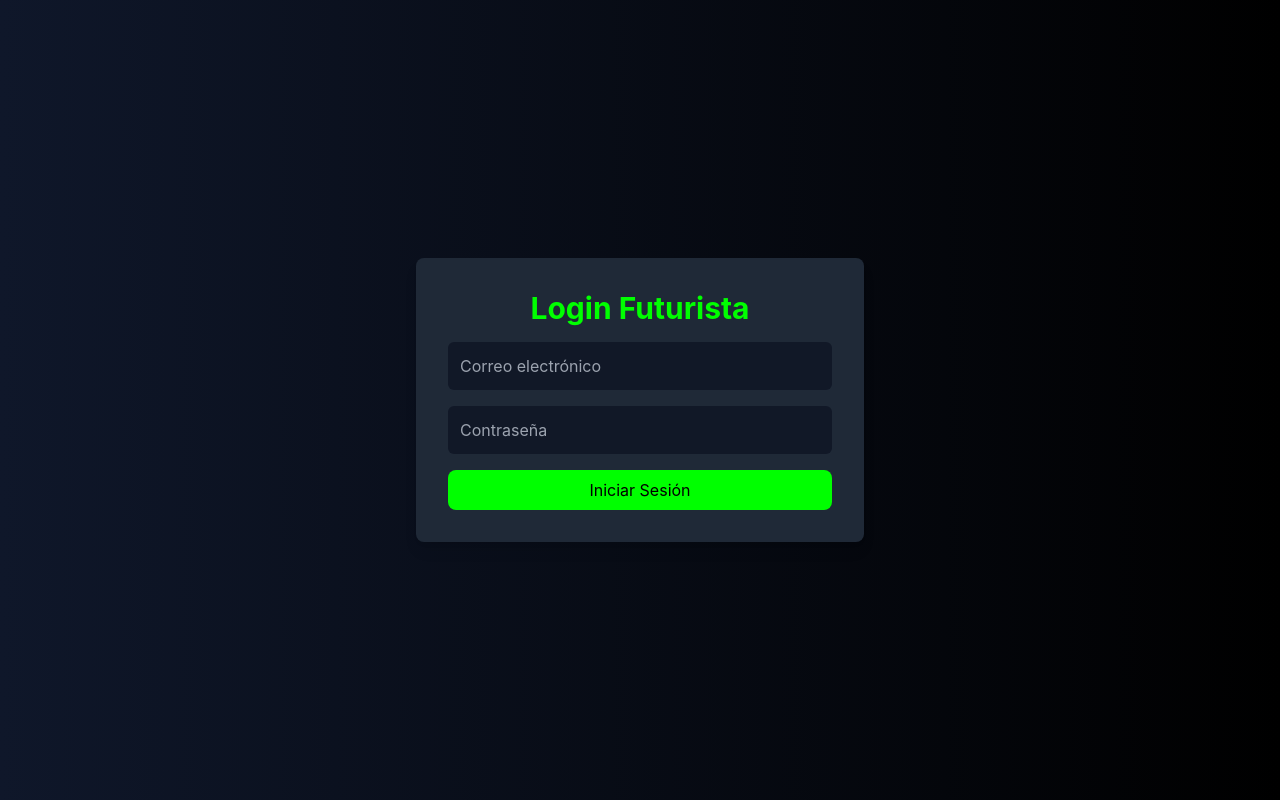
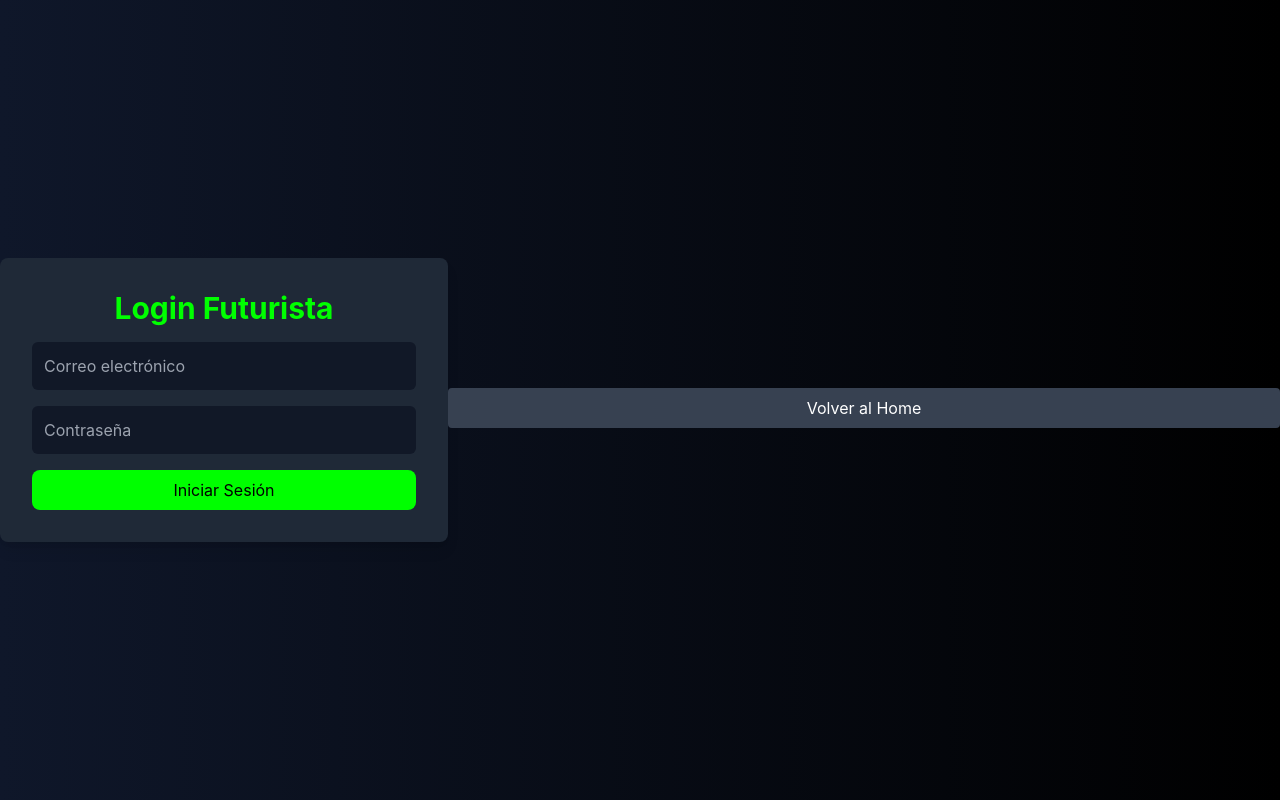
Before and after one commit to Davaious/ASA, a React (Create React App) app in the folder frontend-gen/: page /login in a window 1280 px wide. Built offline with nearby package versions, Linux system fonts and the light colour scheme.

Commit message:
modificaciones json descarga de QRCode

```diff
--- a/frontend-gen/package.json
+++ b/frontend-gen/package.json
@@ -7,6 +7,7 @@
     "@testing-library/react": "^13.4.0",
     "@testing-library/user-event": "^13.5.0",
     "axios": "^1.7.7",
+    "qrcode.react": "^4.0.1",
     "react": "^18.3.1",
     "react-dom": "^18.3.1",
     "react-router-dom": "^6.26.2",
--- a/frontend-gen/src/pages/Login.js
+++ b/frontend-gen/src/pages/Login.js
@@ -49,6 +49,12 @@ const Login = () => {
           Iniciar Sesión
         </button>
       </form>
+      <button
+        className="mt-4 w-full bg-gray-700 text-white p-2 rounded hover:bg-gray-600 transition"
+        onClick={() => navigate('/')} // Botón para volver al Home
+      >
+        Volver al Home
+      </button>
     </div>
   );
 };
--- a/frontend-gen/src/pages/Register.js
+++ b/frontend-gen/src/pages/Register.js
@@ -50,6 +50,7 @@ const Register = () => {
           Registrar
         </button>
       </form>
+
     </div>
   );
 };
--- a/frontend-gen/src/components/TwoFASetup.js
+++ b/frontend-gen/src/pages/TwoFASetup.js
@@ -2,7 +2,7 @@
 import React, { useEffect, useState } from 'react';
 import axios from 'axios';
 import { useNavigate } from 'react-router-dom';
-import QRCode from 'qrcode.react';
+import { QRCodeCanvas } from 'qrcode.react'; // Asegúrate de que esta importación sea correcta
 
 const TwoFASetup = () => {
   const [qrCode, setQrCode] = useState('');
@@ -16,10 +16,10 @@ const TwoFASetup = () => {
         const response = await axios.post('http://localhost:5001/api/2fa/setup', {
           userId,
         });
-        setQrCode(response.data.qrCodeUrl); // Almacena el código QR
+        setQrCode(response.data.qrCodeUrl); // Almacena el código QR desde la respuesta del servidor
       } catch (err) {
         console.error('Error al configurar 2FA:', err);
-        setError('Error al configurar 2FA');
+        setError('Error al configurar 2FA'); // Mensaje de error
       }
     };
 
@@ -36,8 +36,7 @@ const TwoFASetup = () => {
             <p className="text-white mb-4">
               Escanea el siguiente código QR con tu autenticador.
             </p>
-            {/* Utiliza la librería QRCode para generar el código visual */}
-            <QRCode value={qrCode} size={256} />
+            <QRCodeCanvas value={qrCode} size={256} /> {/* Tamaño del QR */}
             <button
               className="mt-4 w-full bg-neon-green text-gray-900 p-2 rounded hover:bg-green-500 transition"
               onClick={() => navigate('/login')} // Redirige al login tras la configuración de 2FA
@@ -48,6 +47,12 @@ const TwoFASetup = () => {
         ) : (
           <p className="text-white">Generando código QR...</p>
         )}
+        <button
+          className="mt-4 w-full bg-gray-700 text-white p-2 rounded hover:bg-gray-600 transition"
+          onClick={() => navigate('/')} // Botón para volver al Home
+        >
+          Volver al Home
+        </button>
       </div>
     </div>
   );
```
Also changed, not shown: 1 other file (tests, documents, lock files or other folders).
